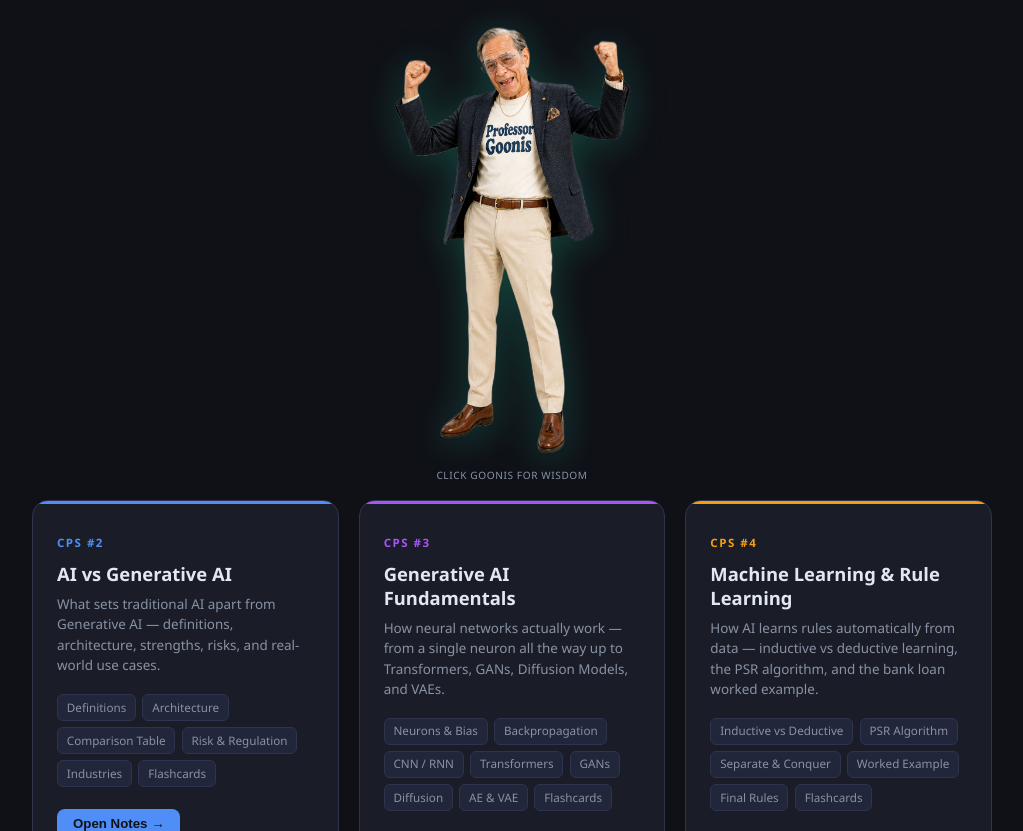
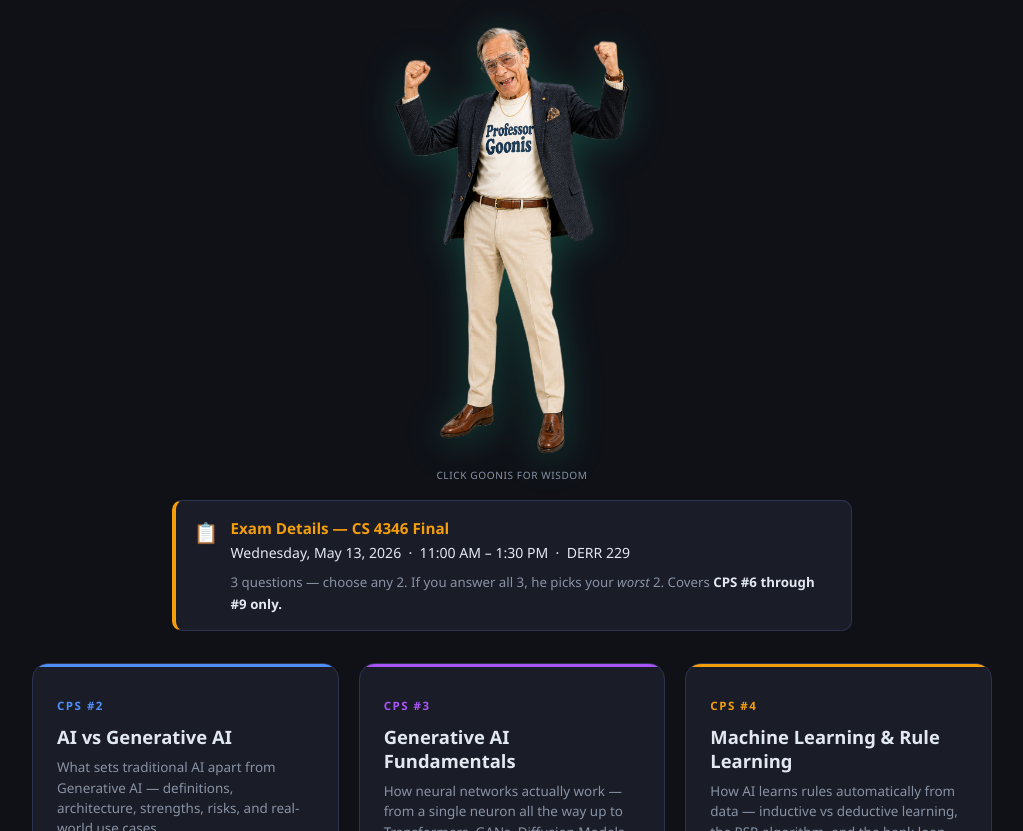
Before and after one commit to JohannSteinhoff/MoonisAliFinalStudyGuide, a plain HTML site: page index.html in a window 1280 px wide. Shown: the part 350-1181 px from the top of the page, without its empty margins (128-1151 px from the left). Drawn offline with Linux system fonts and the light colour scheme.

Commit message:
adding-examdeets

```diff
--- a/index.html
+++ b/index.html
@@ -660,6 +660,15 @@
         <div class="goonis-bubble"></div>
         <img src="happy%20goonis.png" alt="Goonis" />
         <div class="goonis-label">click goonis for wisdom</div>
+      </div>
+    </div>
+
+    <div class="callout warn" style="max-width:680px;margin:0 auto 2rem;text-align:left;">
+      <div class="icon">📋</div>
+      <div>
+        <strong style="color:var(--warn);font-size:0.95rem;">Exam Details — CS 4346 Final</strong><br>
+        <span style="font-size:0.88rem;color:var(--text);">Wednesday, May 13, 2026 &nbsp;·&nbsp; 11:00 AM – 1:30 PM &nbsp;·&nbsp; DERR 229</span><br>
+        <span style="font-size:0.83rem;color:var(--muted);margin-top:0.3rem;display:block;">3 questions — choose any 2. If you answer all 3, he picks your <em>worst</em> 2. Covers <strong style="color:var(--text);">CPS #6 through #9 only.</strong></span>
       </div>
     </div>
 
```
